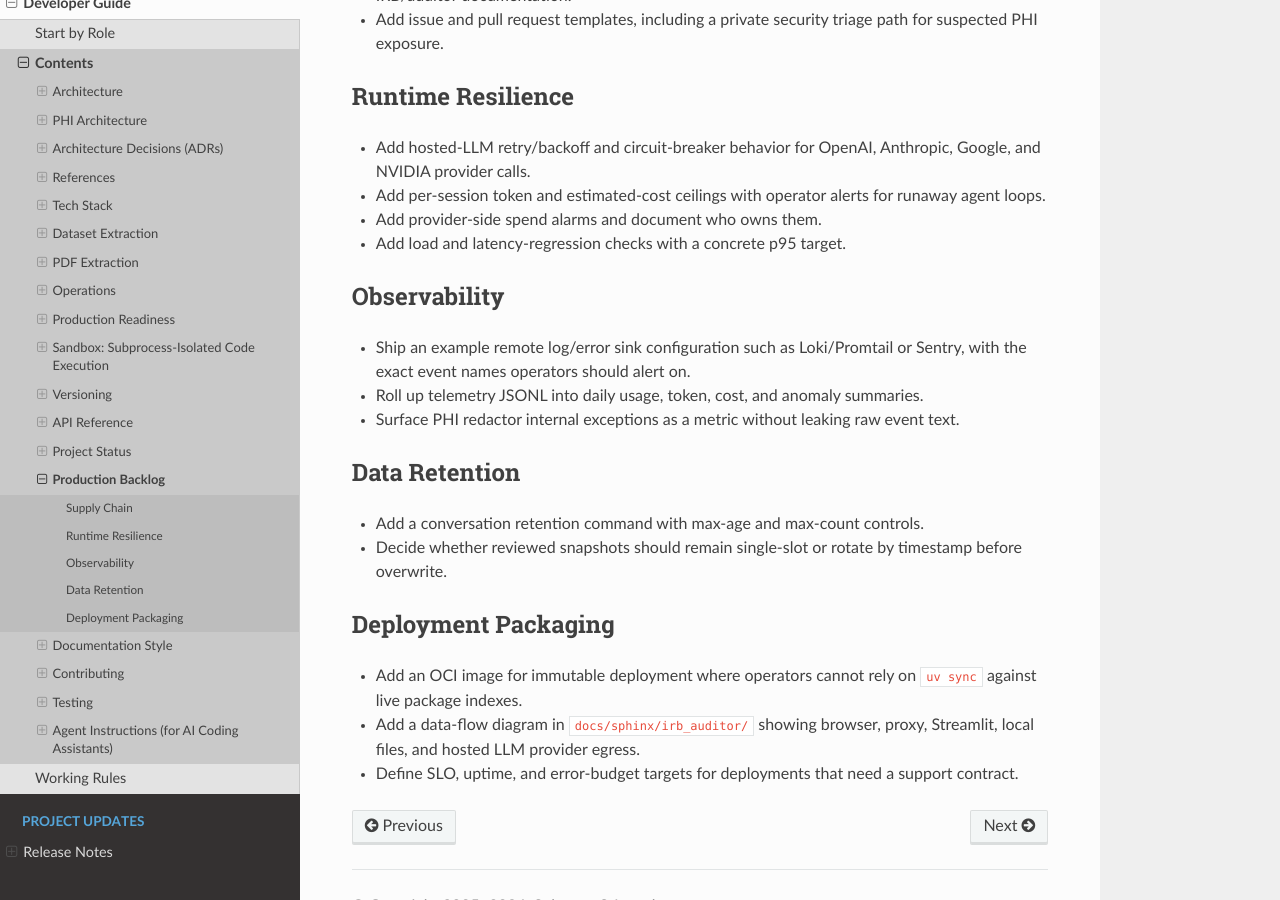
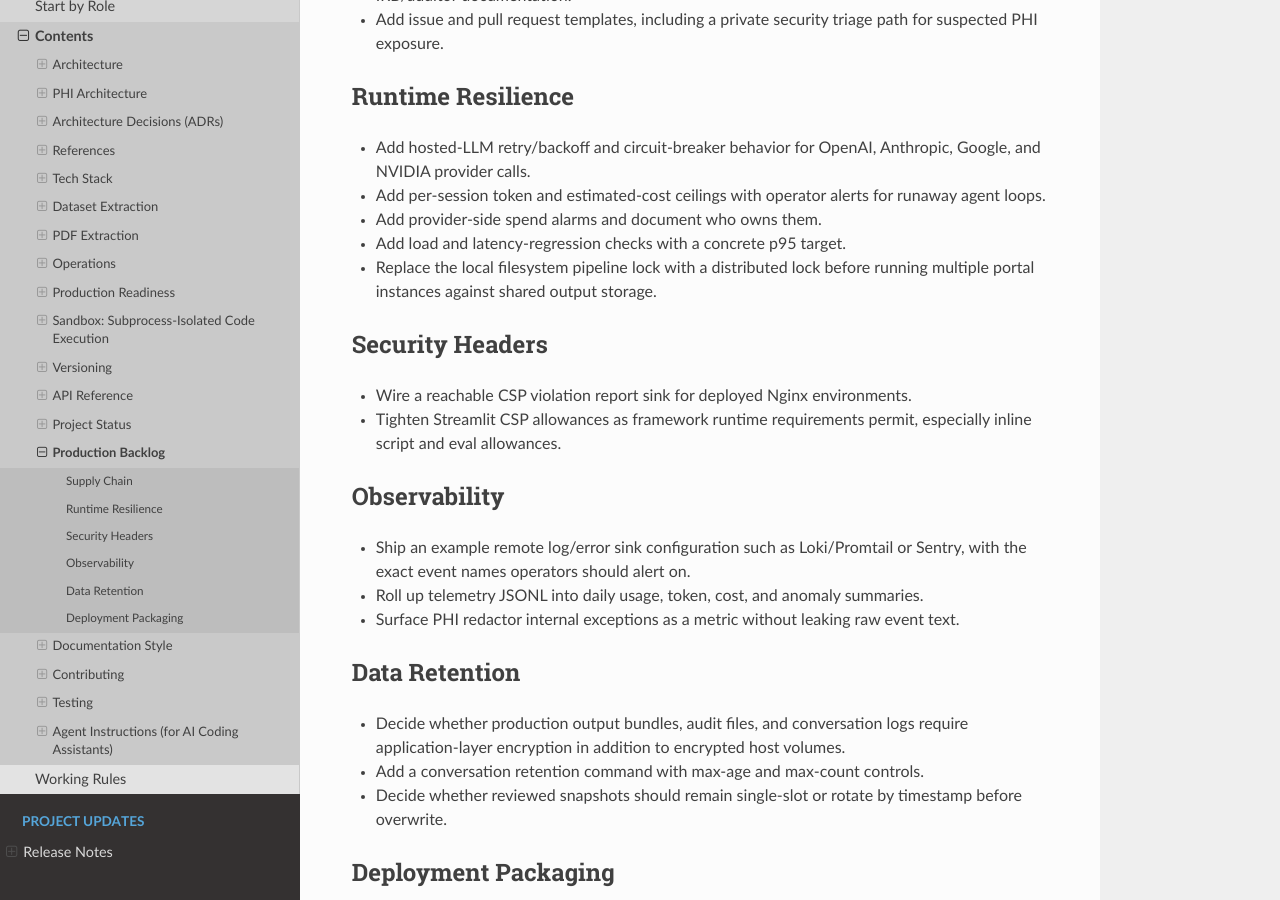
Before and after one commit to solomonsjoseph/RePORT-AI-Portal, a Sphinx documentation site: the page built from docs/sphinx/developer_guide/production_backlog.rst, in a window 1280 px wide and 900 px high, scrolled down 426 px. Built offline with Sphinx 7.4.7 and the Read the Docs theme 3.1.0, drawn with Linux system fonts in a browser that asks for light colours.

Commit message:
Track remaining production hardening backlog

```diff
--- a/docs/sphinx/developer_guide/production_backlog.rst
+++ b/docs/sphinx/developer_guide/production_backlog.rst
@@ -25,6 +25,15 @@ Runtime Resilience
   runaway agent loops.
 * Add provider-side spend alarms and document who owns them.
 * Add load and latency-regression checks with a concrete p95 target.
+* Replace the local filesystem pipeline lock with a distributed lock before
+  running multiple portal instances against shared output storage.
+
+Security Headers
+----------------
+
+* Wire a reachable CSP violation report sink for deployed Nginx environments.
+* Tighten Streamlit CSP allowances as framework runtime requirements permit,
+  especially inline script and eval allowances.
 
 Observability
 -------------
@@ -38,6 +47,8 @@ Observability
 Data Retention
 --------------
 
+* Decide whether production output bundles, audit files, and conversation logs
+  require application-layer encryption in addition to encrypted host volumes.
 * Add a conversation retention command with max-age and max-count controls.
 * Decide whether reviewed snapshots should remain single-slot or rotate by
   timestamp before overwrite.
```
